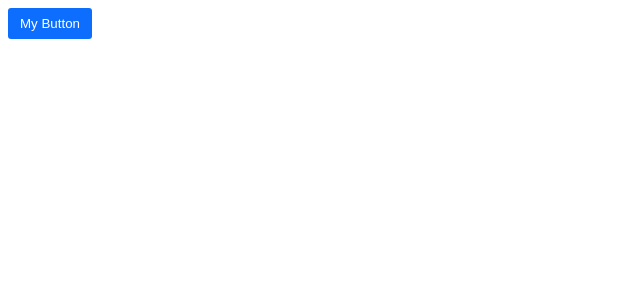
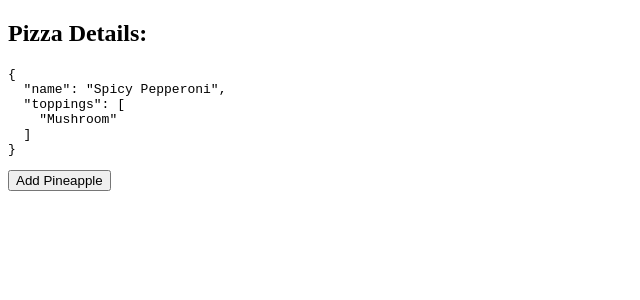
Before and after one commit to lavarius/React18_Dev, a React (Vite) app in the folder react-app/: page / in a window 1280 px wide. Shown: the top 300 px of the page, without its empty margins (0-640 px from the left). Built offline with nearby package versions, Linux system fonts and the light colour scheme.

Commit message:
Update pizza in exercise to include an additional topping and show it in console

```diff
--- a/react-app/src/App.tsx
+++ b/react-app/src/App.tsx
@@ -1,9 +1,28 @@
+import { useState, useEffect } from "react";
 import Button from "./components/Button/Button";
 
 function App() {
+  const [pizza, setPizza] = useState({
+    name: "Spicy Pepperoni",
+    toppings: ["Mushroom"],
+  });
+
+  useEffect(() => {
+    console.log("Current pizza:", pizza);
+  }, [pizza]);
+
+  const handleClick = () => {
+    console.log("handleClick called");
+    setPizza((prevPizza) => ({
+      ...prevPizza,
+      toppings: [...prevPizza.toppings, "Pineapple"],
+    }));
+  };
   return (
     <div>
-      <Button onClick={() => {}}>My Button</Button>
+      <h2>Pizza Details:</h2>
+      <pre>{JSON.stringify(pizza, null, 2)}</pre>
+      <Button onClick={handleClick}>Add Pineapple</Button>
     </div>
   );
 }
--- a/react-app/src/components/Button/Button.tsx
+++ b/react-app/src/components/Button/Button.tsx
@@ -1,19 +1,22 @@
 import styles from "./Button.module.css";
 
 interface Props {
-  children: string;
-  color?: "primary" | "secondary" | "danger" | "success";
+  children?: React.ReactNode;
+  // color?: "primary" | "secondary" | "danger" | "success";
   onClick: () => void;
 }
-const Button = ({ children, onClick, color = "primary" }: Props) => {
-  return (
-    <button
-      className={[styles.btn, styles["btn-" + color]].join(" ")}
-      onClick={onClick}
-    >
-      {children}
-    </button>
-  );
+// const Button = ({ children, onClick, color = "primary" }: Props) => {
+//   return (
+//     <button
+//       className={[styles.btn, styles["btn-" + color]].join(" ")}
+//       onClick={onClick}
+//     >
+//       {children}
+//     </button>
+//   );
+// };
+const Button: React.FC<Props> = ({ onClick, children }) => {
+  return <button onClick={onClick}>{children}</button>;
 };
 
 export default Button;
```
